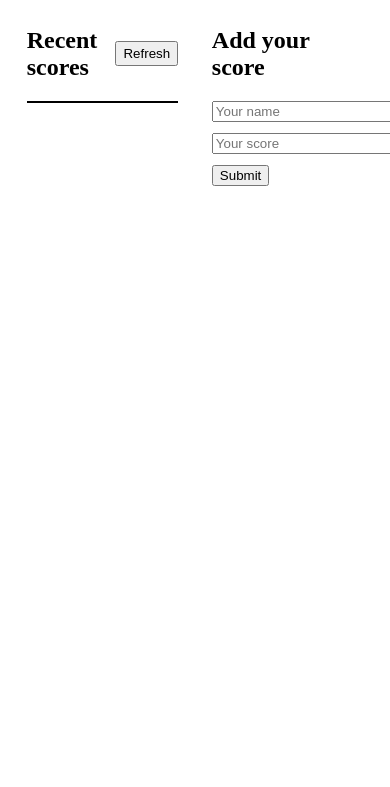
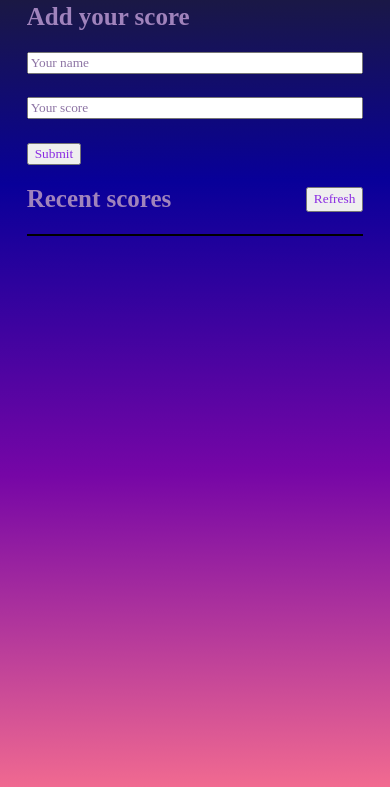
Before and after one commit to ClintonYounge/Leaderboard-Project, a website built with webpack: page src/index.html in a window 390 px wide. Shown: the part 73-860 px from the top of the page. Built offline with nearby package versions, Linux system fonts and the light colour scheme; no server answers; a web font is replaced by a local one.

Commit message:
Improve UI and responsiveness

```diff
--- a/src/index.html
+++ b/src/index.html
@@ -7,7 +7,7 @@
     <title>Leaderboard Project</title>
 </head>
 <body>
-    <h1>Leaderboard</h1>
+    <header>Leaderboard</header>
     <section class="container">
         <div class="left-column">
             <div class="left-head">
--- a/src/style.css
+++ b/src/style.css
@@ -1,7 +1,18 @@
+@import url('https://fonts.googleapis.com/css2?family=Mynerve&display=swap');
+
 * {
   box-sizing: border-box;
   text-decoration: none;
   list-style: none;
+  color: white;
+  font-family: 'Mynerve';
+}
+
+body {
+  background: linear-gradient(179.2deg, rgb(34, 34, 34) 0%, rgb(8, 0, 153) 29.7%, rgb(118, 6, 166) 63.4%, rgba(233, 0, 64, 0.58) 100.1%);
+  background-repeat: no-repeat;
+  background-size: cover;
+  height: 100vh;
 }
 
 .container {
@@ -32,8 +43,23 @@
   margin-top: -0.1px;
 }
 
-hr {
-  margin-left: -40px;
+header, h2 {
+  color: rgb(160, 131, 188);
+}
+
+header {
+  font-size: 40px;
+  margin-left: 2%;
+}
+
+h2 {
+  font-size: 25px;
+}
+
+form {
+  display: flex;
+  flex-direction: column;
+  width: 100%;
 }
 
 li {
@@ -42,10 +68,40 @@ li {
   margin: auto;
   justify-content: space-between;
   text-indent: -40px;
+  font-size: 20px;
+  margin-bottom: 3%;
 }
 
 input {
-  display: flex;
-  flex-direction: column;
-  margin-bottom: 7.5%;
+  width: 100%;
+  margin-bottom: 7%;
 }
+
+input::placeholder {
+  color: rgb(141, 116, 164);
+}
+
+button {
+  color: blueviolet;
+  cursor: pointer;
+}
+
+.submit-btn {
+  align-self: flex-end;
+}
+
+@media screen and (max-width: 768px) {
+  .container {
+    display: flex;
+    flex-direction: column-reverse;
+  }
+
+  .left-column,
+  .right-column {
+    width: 100%;
+  }
+
+  .submit-btn {
+    align-self: flex-start;
+  }
+}
```
Also changed, not shown: dist/main.js.
